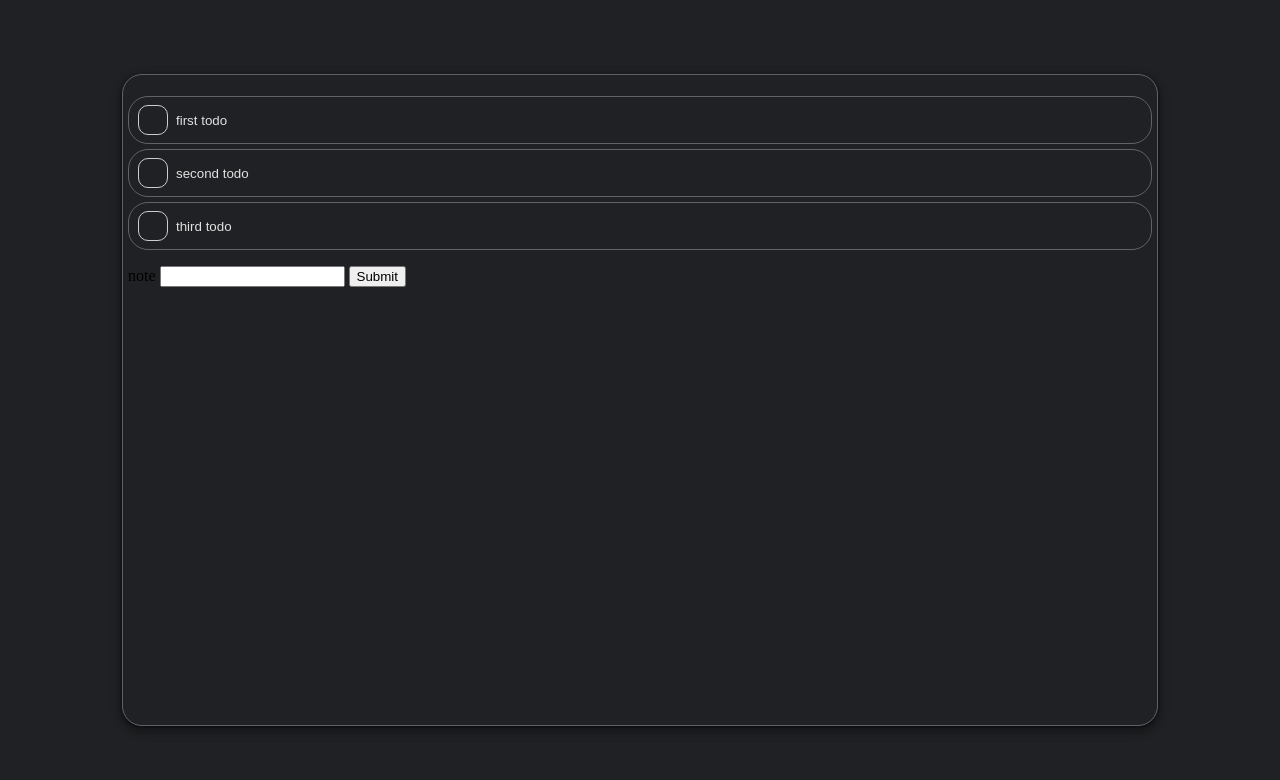
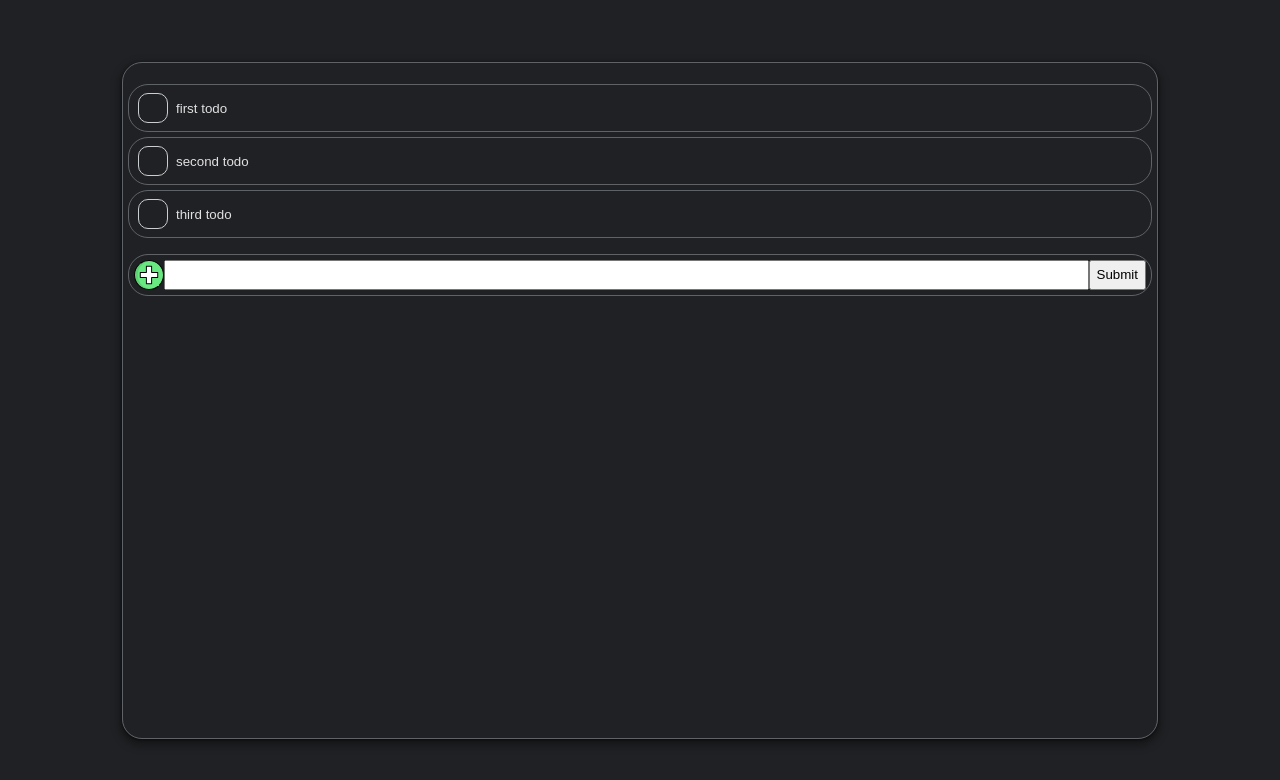
Before and after one commit to WebAhead5/w4-todo-JDMR, a website: page index.html in a window 1280 px wide. Drawn offline with Linux system fonts and the light colour scheme.

Commit message:
f: style.css - made the form sticky

```diff
--- a/index.html
+++ b/index.html
@@ -15,7 +15,7 @@
 
         </div>
         <form id="add-todo">
-        <label for="description">note</label>
+          <img src="res/icons/icon-plus.svg">
           <input type="text" name="description" value="">
           <input type="submit" name="" value="Submit">
         </form>
--- a/style/style.css
+++ b/style/style.css
@@ -28,17 +28,21 @@ body{
     width: 80%;
     height: 80%;
     border-radius: 20px;
-    /*box-shadow: 3px 3px 3px  var(--element-contrast-color);;*/
+
     box-shadow: 0 1px 3px 0 rgba(0,0,0,0.6), 0 4px 8px 3px rgba(0,0,0,0.302);
     border: 1px solid var(--element-contrast-color);
-    padding: 5px;
+    padding: 5px 5px 30px 5px;
     box-sizing: content-box;
+
+    position: relative;
+    overflow-y: auto;
 
 }
 ul{
     width: 100%;
     height: 100%;
     padding: 0;
+
 }
 .listItem {
 
@@ -60,10 +64,12 @@ ul{
 
 }
 
-
+/*-------------------------------------------------------------------------*/
 .listItemCheckBoxField{
     min-width: var(--listItem-elements-height);
     min-height: var(--listItem-elements-height);
+    max-width: var(--listItem-elements-height);
+    max-height: var(--listItem-elements-height);
     -webkit-appearance: none;
     background-color: transparent;
     border: 1px solid #cacece;
@@ -85,8 +91,9 @@ ul{
 
 .listItemDeleteButton{
     min-width: var(--listItem-elements-height);
-
     min-height: var(--listItem-elements-height);
+    max-width: var(--listItem-elements-height);
+    max-height: var(--listItem-elements-height);
 
     margin-left: 5px;
 
@@ -122,8 +129,7 @@ ul{
 .listItemTextField:focus + .listItemDeleteButton {
     opacity: 1;
 }
-
-
+/*-------------------------------------------------------------------------*/
 [draggable] {
     will-change: transform;
     cursor: move;
@@ -137,8 +143,34 @@ ul{
     width: 300px;
 }
 .draggedOver{
-    border: 2px dotted red;
+    border: 2px dotted greenyellow;
 }
 .allListItemsWhileDragging *{
     pointer-events: none;
 }
+/*-------------------------------------------------------------------------*/
+#add-todo{
+    position: sticky;
+    bottom: calc(-1 * var(--listItem-elements-height));
+    left: 5px;
+    right: 5px;
+
+
+    display: flex;
+    justify-content: space-between;
+
+    padding: 5px;
+    box-sizing: border-box;
+    border-radius: 20px;
+    border: 1px solid  var(--element-contrast-color);
+
+}
+#add-todo img{
+    min-width: var(--listItem-elements-height);
+    min-height: var(--listItem-elements-height);
+    max-width: var(--listItem-elements-height);
+    max-height: var(--listItem-elements-height);
+}
+#add-todo input[type="text"]{
+    width: 100%;
+}
```
Also changed, not shown: res/icons/icon-plus.svg (added). Lines whose indentation alone changed are shown as unchanged.
